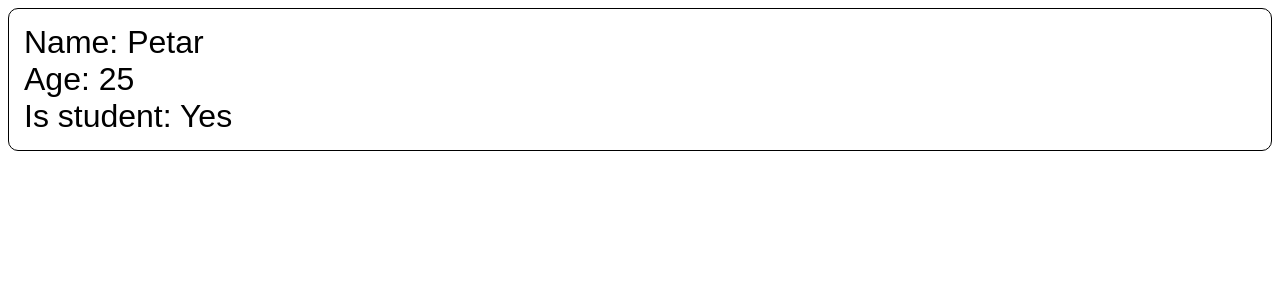
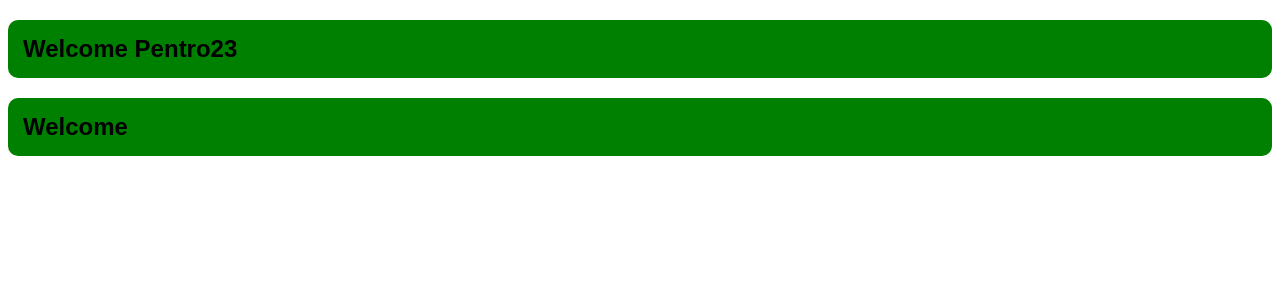
Before and after one commit to JakubNJ1212/my-react-app, a React (Vite) app: page / in a window 1280 px wide. Shown: the top 300 px of the page. Built offline with nearby package versions, Linux system fonts and the light colour scheme.

Commit message:
Conditional rendering, if statement

```diff
--- a/src/App.jsx
+++ b/src/App.jsx
@@ -1,11 +1,10 @@
-import Student from './Student.jsx'
+import UserGreeting from './UserGreeting'
 
 function App() {
   return (
     <>
-
-     <Student name="Petar" age={25}  isStudent={true}/>
-
+      <UserGreeting isLoggedIn={true} username="Pentro23"/>
+    <UserGreeting isLoggedIn={true} />
 
     </>
   );
--- /dev/null
+++ b/src/UserGreeting.jsx
@@ -0,0 +1,22 @@
+import PropTypes from 'prop-types'
+
+function UserGreeting(props) {
+
+    const welcomeMessage = <h2 className="welcome-message">Welcome {props.username}</h2>
+
+    const loginMessage= <h2 className="login-message">Please log in to continue</h2>
+
+    return (props.isLoggedIn ? welcomeMessage : loginMessage);
+}
+
+UserGreeting.proptypes = {
+    isLoggedIn: PropTypes.bool,
+    username: PropTypes.string,
+}
+
+UserGreeting.defaultProps = {
+    isLoggedIn: false,
+    username: "Guest",
+}
+
+export default UserGreeting
--- a/src/index.css
+++ b/src/index.css
@@ -41,3 +41,20 @@
 .student p{
   margin: 0;
 }
+
+
+.welcome-message {
+  font-family: Arial, sans-serif;
+  size: 2.5em;
+  background-color: green;
+  padding: 15px;
+  border-radius: 10px;
+}
+
+.login-message {
+  font-family: Arial, sans-serif;
+  size: 2.5em;
+  background-color: red;
+  padding: 15px;
+  border-radius: 10px;
+}
```
